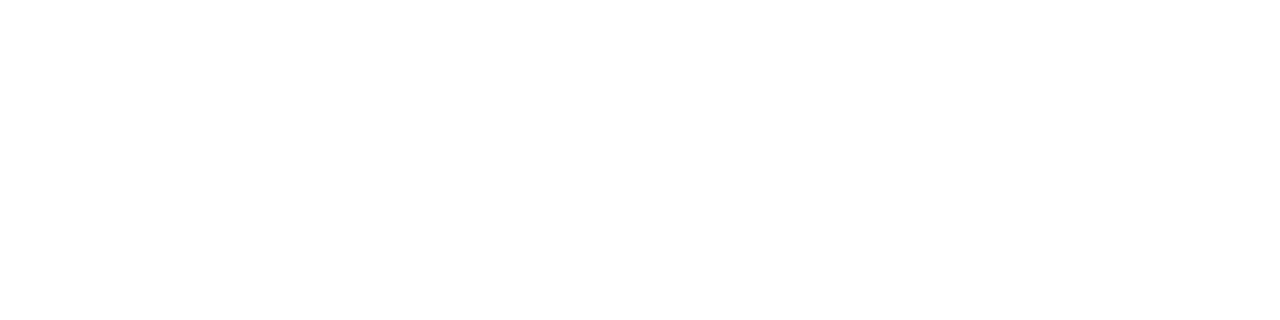
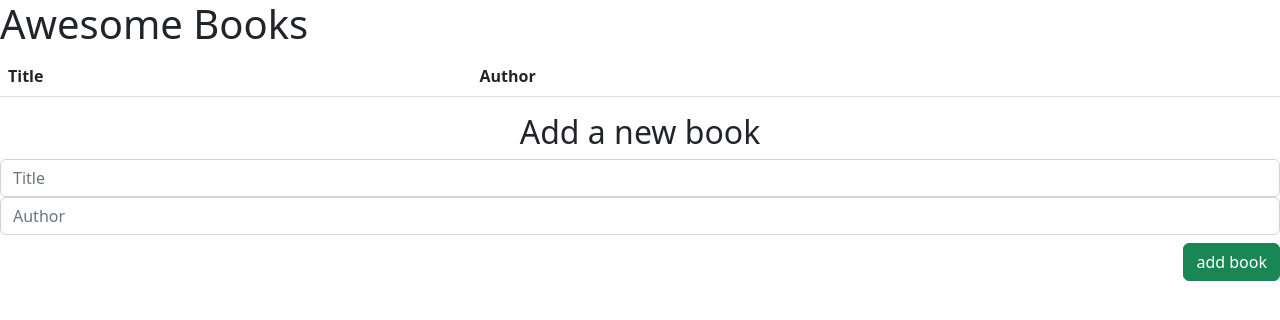
Before and after one commit to bernabasy/Awesome-books, a website: page index.html in a window 1280 px wide. Drawn offline with nearby package versions, Linux system fonts and the light colour scheme.

Commit message:
Add the html page

```diff
--- a/index.html
+++ b/index.html
@@ -5,11 +5,33 @@
     <meta http-equiv="X-UA-Compatible" content="IE=edge">
     <meta name="viewport" content="width=device-width, initial-scale=1.0">
     <title>Awesome-books</title>
+    <link href="https://cdn.jsdelivr.net/npm/bootstrap@5.2.3/dist/css/bootstrap.min.css" rel="stylesheet" integrity="sha384-rbsA2VBKQhggwzxH7pPCaAqO46MgnOM80zW1RWuH61DGLwZJEdK2Kadq2F9CUG65" crossorigin="anonymous">
     <script src="app.js" defer></script>
-   <link rel="stylesheet" href="style.css">
 </head>
 <body>
+    <h1>Awesome Books</h1>
+    <table class="table">
+        <thead>
+           <tr>
+               <th>Title</th>
+               <th>Author</th>
+               <th></th>
+           </tr>
+        </thead>
+        <tbody id="book-list"></tbody>
+     </table>
+     <form id="book-form">
+        <h2 class="main-tittle text-center">Add a new book</h2>
+          <div class="form-group">
+            <input type="text" placeholder="Title" id="title" class="form-control" required>
+          </div>
+          <div class="form-group">
+            <input type="text" placeholder="Author" id="author" class="form-control" required>
+          </div>
+            <input type="submit" value="add book" class="mt-2 float-end btn-submit btn btn-success">
+      </form>
 
 
+     <script src="https://cdn.jsdelivr.net/npm/bootstrap@5.2.3/dist/js/bootstrap.bundle.min.js" integrity="sha384-kenU1KFdBIe4zVF0s0G1M5b4hcpxyD9F7jL+jjXkk+Q2h455rYXK/7HAuoJl+0I4" crossorigin="anonymous"></script>
 </body>
 </html>
```
